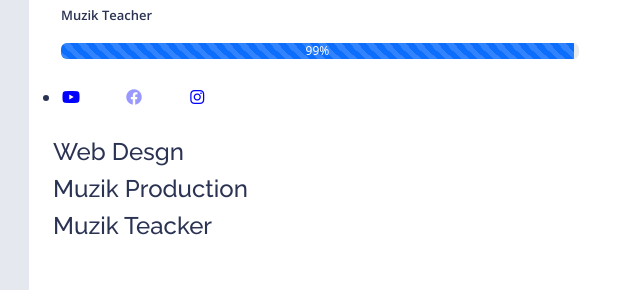
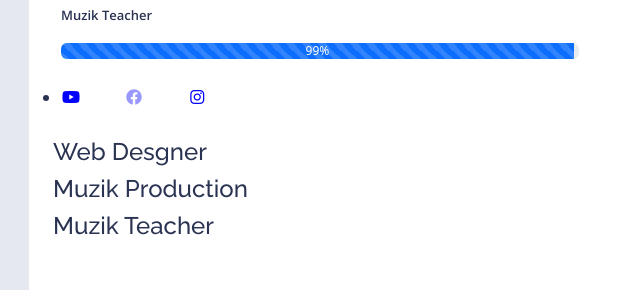
Before and after one commit to Zkabwang/Krietaz, a plain HTML site: page index.html in a window 1280 px wide. Shown: the part 2280-2570 px from the top of the page, 41-681 px from the left. Drawn offline with nearby package versions, Linux system fonts and the light colour scheme.

Commit message:
Update index.html

```diff
--- a/index.html
+++ b/index.html
@@ -225,7 +225,7 @@
                                                     <div class="row">
                                                         <div class="col-md-6">
                                                             <div class="skill">
-                                                                <h4>Web Desgn</h4>
+                                                                <h4>Web Desgner</h4>
 
                                                             </div>
                                                             <div class="col-md-6">
@@ -236,7 +236,7 @@
                                                             </div>
                                                             <div class="col-md-6">
                                                                 <div class="skill">
-                                                                    <h4>Muzik Teacker</h4>
+                                                                    <h4>Muzik Teacher</h4>
 
 
                                                                 </div>
```
